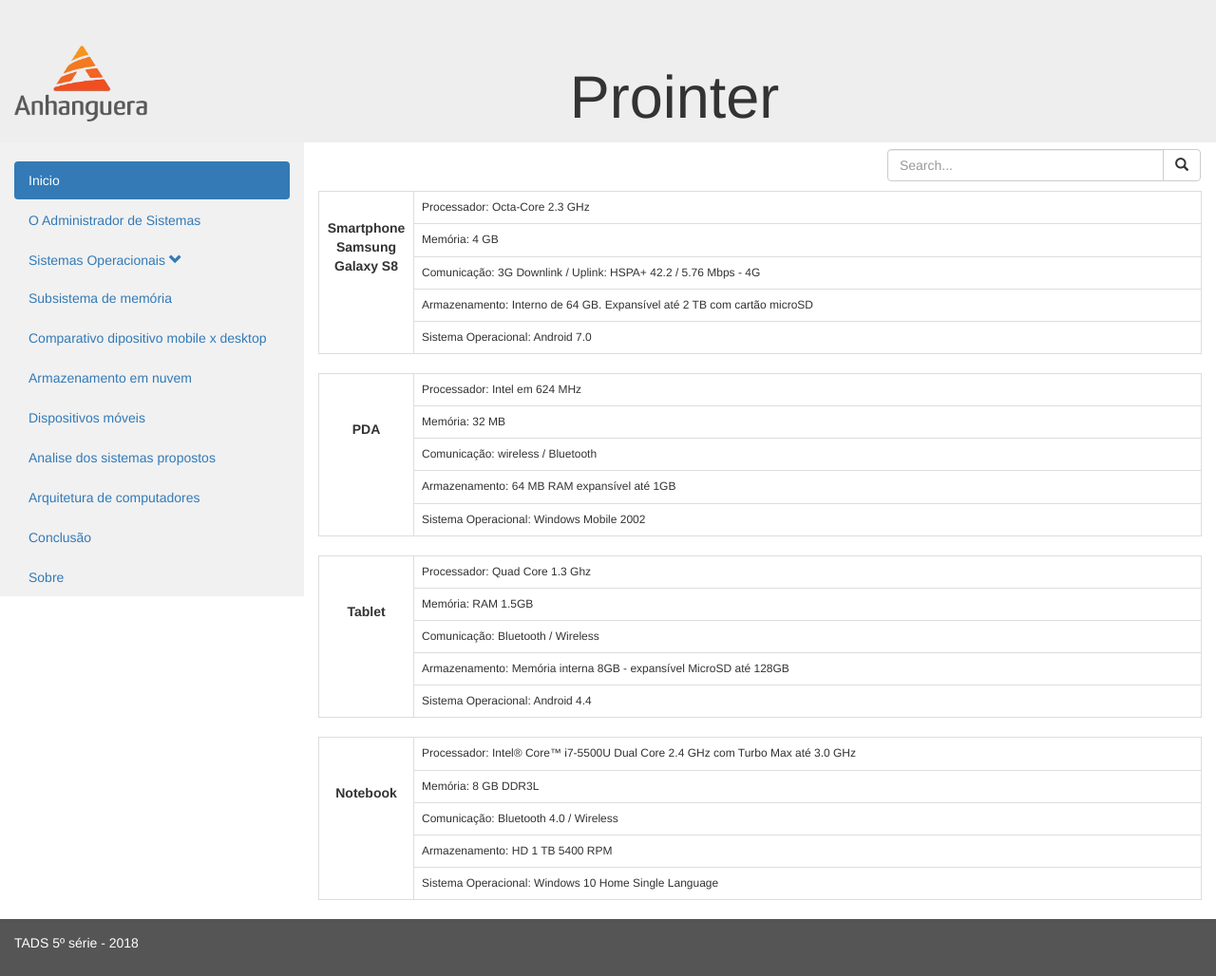
After one commit to dennyerikson/blog_prointer, a Django app: page /disp_moveis/ in a window 1280 px wide. The commit adds this page. Shown: the whole page at 95% size. Run offline with Django 3.2, Linux system fonts and the light colour scheme; some libraries are stand-ins or nearby versions.

Commit message:
add template disp_moveis e dados

```diff
--- a/blog/models.py
+++ b/blog/models.py
@@ -9,3 +9,6 @@
     create_date = models.DateTimeField(
         default = timezone.now
     )
+
+    def __str__(self):
+        return self.index
--- a/blog/templates/blog/base.html
+++ b/blog/templates/blog/base.html
@@ -41,18 +41,22 @@
                     <ul class="nav nav-pills nav-stacked" action="" method="GET">
                         <li class="active"><a href="/?index=1">Inicio</a></li>
                         <li ><a href="/?index=4">O Administrador de Sistemas</a></li>
-                        <li><a href="#">Sistemas Operacionais</a></li>
-                        <style>#li{margin-left: 50px}</style>
-                        <li id="li"><a href="#">Sistemas Operacionais para desktops on-line</a></li>
-                        <li id="li"><a href="/?index=5">Sistemas Operacionais desktop</a></li>
+                        <li><a href="#" data-toggle="collapse" data-target="#demo">Sistemas Operacionais
+                                <span><i class="glyphicon glyphicon-chevron-down"></i></span>
+                        </a></li>
+                            <div id="demo" class="collapse">
+                                <style>#li{margin-left: 50px}</style>
+                                <li id="li"><a href="/?index=6">Sistemas Operacionais para desktops on-line</a></li>
+                                <li id="li"><a href="/?index=5">Sistemas Operacionais desktop</a></li>
+                            </div>
 
-                        <li><a href="#" >Subsistema de memória</a></li>
-                        <li><a href="#">Comparativo dipositivo mobile x desktop</a></li>
-                        <li><a href="#">Armazenamento em nuvem</a></li>
-                        <li><a href="#">Dispositivos móveis</a></li>
-                        <li><a href="#">Analise dos sistemas propostos</a></li>
-                        <li><a href="#">Arquitetura de computadores</a></li>
-                        <li><a href="#">Conclusão</a></li>
+                        <li><a href="/?index=7" >Subsistema de memória</a></li>
+                        <li><a href="/?index=9">Comparativo dipositivo mobile x desktop</a></li>
+                        <li><a href="/?index=8">Armazenamento em nuvem</a></li>
+                        <li><a href="/disp_moveis">Dispositivos móveis</a></li>
+                        <li><a href="/?index=10">Analise dos sistemas propostos</a></li>
+                        <li><a href="/?index=11">Arquitetura de computadores</a></li>
+                        <li><a href="/?index=12">Conclusão</a></li>
                         <li><a href="/sobre">Sobre</a></li>
                     </ul>
                 </form>
--- /dev/null
+++ b/blog/templates/blog/disp_moveis.html
@@ -0,0 +1,136 @@
+{% extends 'blog/base.html' %}
+
+{% block content %}
+<style>
+    table{ height: 70px;}
+    td{font-size: 12px;}
+    #td{
+        text-align: center;
+        font-weight: bold;
+        font-size: 14px;
+        width: 100px;
+    }
+</style>
+<br>
+    <div>
+        <table border="1" class="table table-bordered">
+            <tr>
+                <td rowspan="5" id="td"><br>Smartphone <br> Samsung <br>Galaxy S8</td>
+                <td>Processador: Octa-Core 2.3 GHz</td>
+            </tr>
+
+            <tr>
+                <td>Memória: 4 GB</td>
+            </tr>
+            <tr>
+                <td>Comunicação: 3G Downlink / Uplink: HSPA+ 42.2 / 5.76 Mbps  - 4G</td>
+            </tr>
+
+            <tr>
+                <td>Armazenamento: Interno de 64 GB. Expansível até 2 TB com cartão microSD</td>
+            </tr>
+
+                <tr>
+                    <td>Sistema Operacional: Android 7.0 </td>
+                </tr>
+        </table>
+    </div>
+
+    <div>
+            <table border="1" class="table table-bordered">
+                <tr>
+                    <td rowspan="5" id="td"><br><br>PDA	</td>
+                    <td>Processador: Intel em 624 MHz</td>
+                </tr>
+
+                <tr>
+                    <td>Memória: 32 MB</td>
+                </tr>
+                <tr>
+                    <td>Comunicação: wireless / Bluetooth</td>
+                </tr>
+
+                <tr>
+                    <td>Armazenamento: 64 MB RAM expansível até 1GB</td>
+                </tr>
+
+                    <tr>
+                        <td>Sistema Operacional: Windows Mobile 2002 </td>
+                    </tr>
+            </table>
+        </div>
+
+
+
+        <div>
+                <table border="1" class="table table-bordered">
+                    <tr>
+                        <td rowspan="5" id="td"><br><br>Tablet</td>
+                        <td>Processador: Quad Core 1.3 Ghz</td>
+                    </tr>
+
+                    <tr>
+                        <td>Memória: RAM  1.5GB</td>
+                    </tr>
+                    <tr>
+                        <td>Comunicação: Bluetooth / Wireless</td>
+                    </tr>
+
+                    <tr>
+                        <td>Armazenamento: Memória interna 8GB - expansível MicroSD até 128GB</td>
+                    </tr>
+
+                        <tr>
+                            <td>Sistema Operacional: Android 4.4</td>
+                        </tr>
+                </table>
+            </div>
+
+
+
+
+
+
+
+
+            <div>
+                    <table border="1" class="table table-bordered">
+                        <tr>
+                            <td rowspan="5" id="td"> <br><br>Notebook</td>
+                            <td>Processador: Intel® Core™ i7-5500U Dual Core 2.4 GHz com Turbo Max até 3.0 GHz</td>
+                        </tr>
+
+                        <tr>
+                            <td>Memória: 8 GB DDR3L</td>
+                        </tr>
+                        <tr>
+                            <td>Comunicação: Bluetooth 4.0 / Wireless</td>
+                        </tr>
+
+                        <tr>
+                            <td>Armazenamento: HD 1 TB 5400 RPM</td>
+                        </tr>
+
+                            <tr>
+                                <td>Sistema Operacional:  Windows 10 Home Single Language</td>
+                            </tr>
+                    </table>
+                </div>
+
+
+
+
+
+
+
+
+
+
+
+
+
+
+
+
+
+{% endblock %}
--- a/blog/templates/blog/sobre.html
+++ b/blog/templates/blog/sobre.html
@@ -3,7 +3,7 @@
 {% load staticfiles %}
 <html lang="en">
 <head>
-  <title>Bootstrap Example</title>
+  <title>Prointer-Sobre</title>
   <meta charset="utf-8">
   <meta name="viewport" content="width=device-width, initial-scale=1">
   <link rel="stylesheet" href="https://maxcdn.bootstrapcdn.com/bootstrap/4.1.3/css/bootstrap.min.css">
--- a/blog/urls.py
+++ b/blog/urls.py
@@ -3,5 +3,6 @@
 
 urlpatterns = [
     path('', views.post_list, name='post_list'),
-    path('sobre/', views.sobre, name='sobre')
+    path('sobre/', views.sobre, name='sobre'),
+    path('disp_moveis/', views.disp_moveis, name='disp_moveis')
 ]
--- a/blog/views.py
+++ b/blog/views.py
@@ -25,3 +25,6 @@
 
 def sobre(request):
     return render(request, 'blog/sobre.html', {})
+
+def disp_moveis(request):
+    return render(request, 'blog/disp_moveis.html', {})
```
Also changed, not shown: db.sqlite3.
